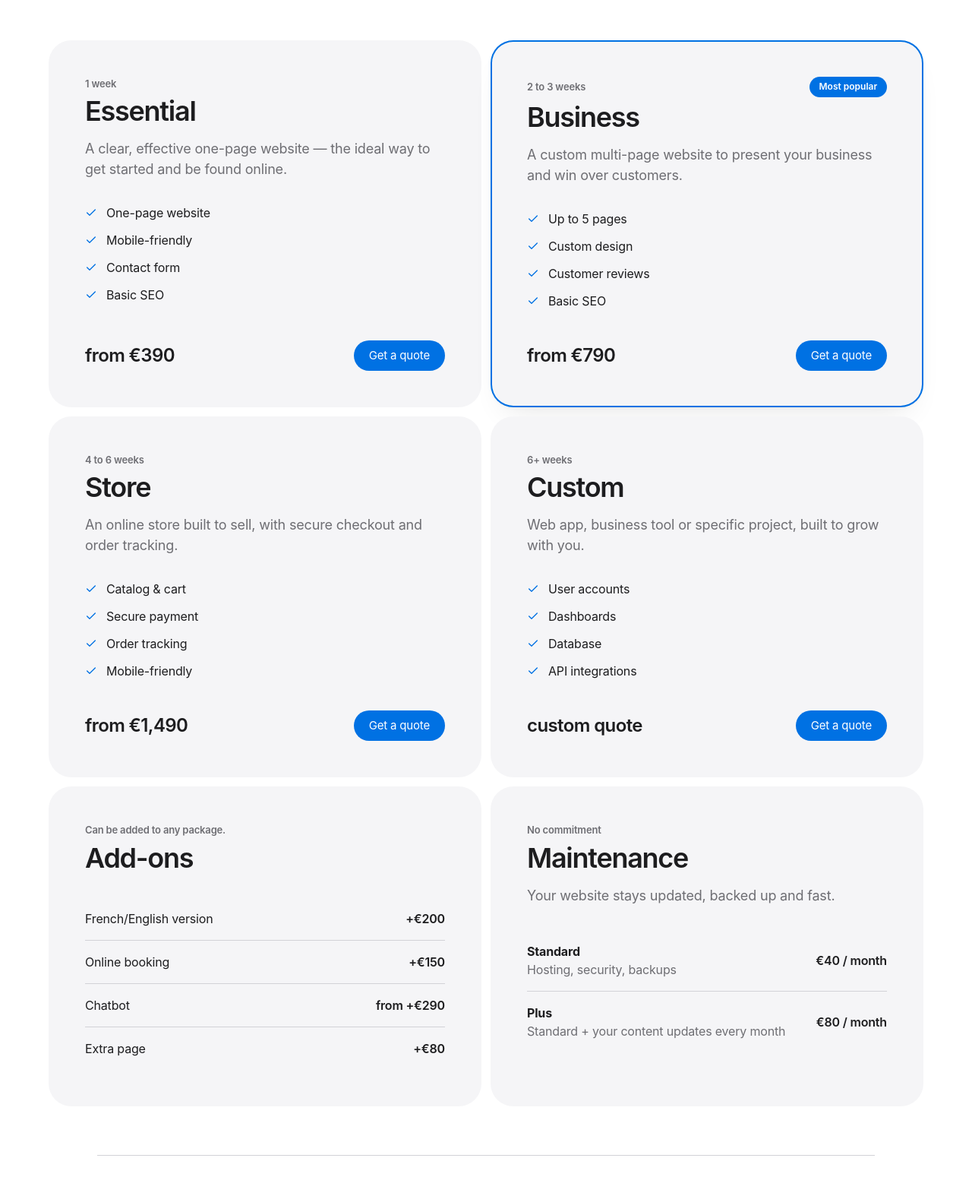
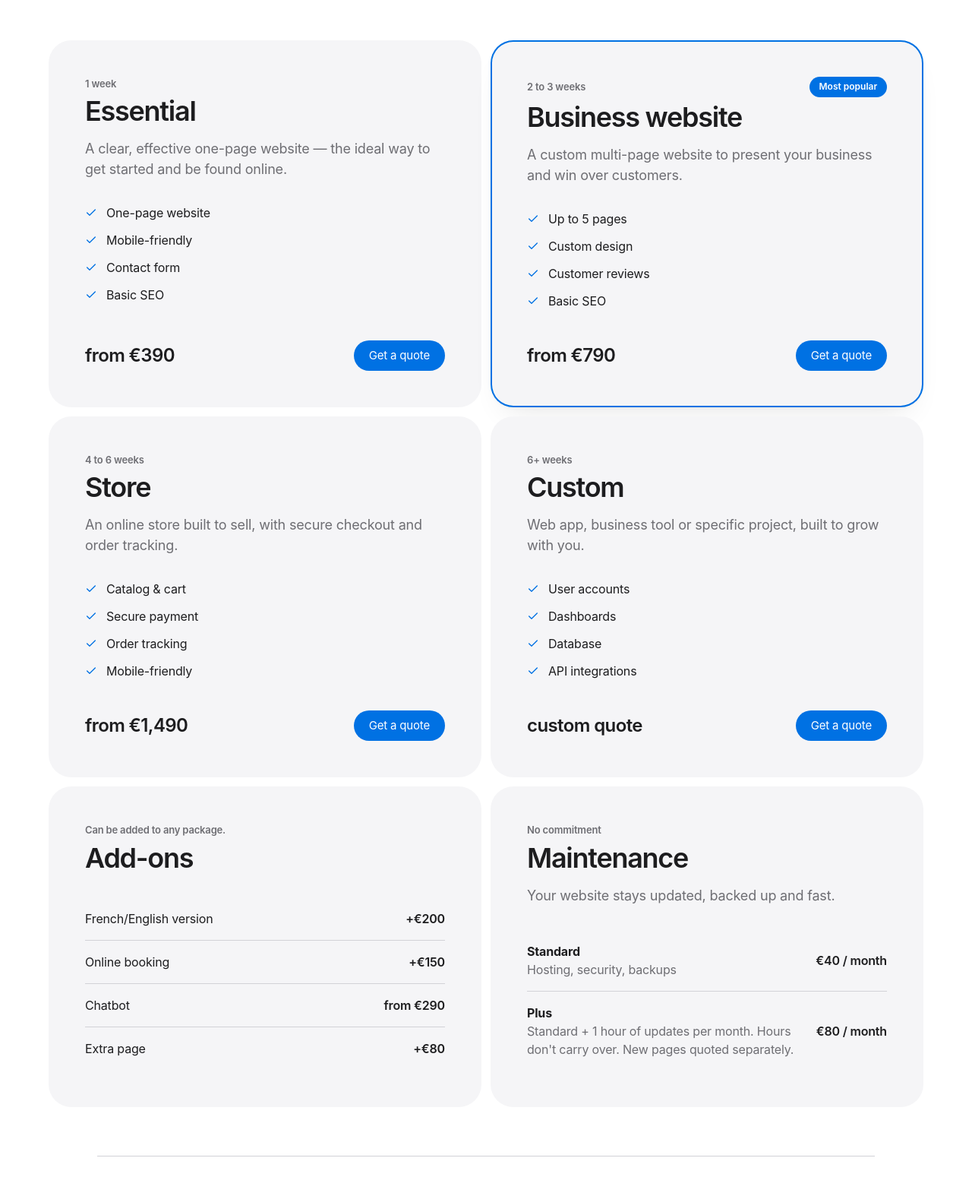
Before and after one commit to asborion/ASBORION-site, a plain HTML site: page en/services.html in a window 1280 px wide. Shown: the part 394-1968 px from the top of the page at 76% size. Drawn offline with Linux system fonts and the light colour scheme.

Commit message:
Tarifs : précisions maintenance, prix Chatbot et nom Business website (FR/EN)
- Maintenance Plus : 1 h de modifications par mois, heures non cumulables,
  nouvelles pages sur devis
- Accueil : tuile Maintenance « chaque mois » au lieu de « au quotidien »
- Option Chatbot : « à partir de 290 € » au lieu de « dès +290 € »
- EN : formule Vitrine nommée « Business website » partout
- Suppression de l'image inutilisée hero-laptop.jpg

Co-Authored-By: Claude Opus 5.5 <noreply@anthropic.com>

```diff
--- a/en/services.html
+++ b/en/services.html
@@ -5,10 +5,10 @@
 <meta charset="utf-8"/>
 <meta content="width=device-width, initial-scale=1" name="viewport"/>
 <title>Services &amp; pricing — ASBORION</title>
-<meta content="Essential, Business and Store packages, custom projects, add-ons and maintenance: clear pricing from ASBORION." name="description"/>
+<meta content="Essential, Business website and Store packages, custom projects, add-ons and maintenance: clear pricing from ASBORION." name="description"/>
 <meta content="ASBORION" name="author"/>
 <meta content="Services &amp; pricing — ASBORION" property="og:title"/>
-<meta content="Essential, Business and Store packages, custom projects, add-ons and maintenance: clear pricing from ASBORION." property="og:description"/>
+<meta content="Essential, Business website and Store packages, custom projects, add-ons and maintenance: clear pricing from ASBORION." property="og:description"/>
 <meta content="website" property="og:type"/>
 <meta content="https://www.asborion.com/images/og-image.jpg" property="og:image"/>
 <meta content="summary_large_image" name="twitter:card"/>
@@ -65,7 +65,7 @@
           </article>
           <article class="tile service-card reveal service-card--featured">
             <div class="service-card__top"><p class="eyebrow">2 to 3 weeks</p><span class="badge">Most popular</span></div>
-            <h2 class="headline">Business</h2>
+            <h2 class="headline">Business website</h2>
             <p class="service-card__desc">A custom multi-page website to present your business and win over customers.</p>
             <ul class="checklist">
               <li><svg class="icon" viewBox="0 0 24 24" fill="none" stroke="currentColor" stroke-width="2" stroke-linecap="round" stroke-linejoin="round" aria-hidden="true"><path d="M20 6 9 17l-5-5" /></svg> Up to 5 pages</li>
@@ -114,7 +114,7 @@
             <ul class="price-list">
               <li><span>French/English version</span><span class="price-list__price">+€200</span></li>
               <li><span>Online booking</span><span class="price-list__price">+€150</span></li>
-              <li><span>Chatbot</span><span class="price-list__price">from +€290</span></li>
+              <li><span>Chatbot</span><span class="price-list__price">from €290</span></li>
               <li><span>Extra page</span><span class="price-list__price">+€80</span></li>
             </ul>
           </article>
@@ -124,7 +124,7 @@
             <p class="service-card__desc">Your website stays updated, backed up and fast.</p>
             <ul class="price-list">
               <li><span><strong>Standard</strong><br><span class="muted">Hosting, security, backups</span></span><span class="price-list__price">€40 / month</span></li>
-              <li><span><strong>Plus</strong><br><span class="muted">Standard + your content updates every month</span></span><span class="price-list__price">€80 / month</span></li>
+              <li><span><strong>Plus</strong><br><span class="muted">Standard + 1 hour of updates per month. Hours don't carry over. New pages quoted separately.</span></span><span class="price-list__price">€80 / month</span></li>
             </ul>
           </article>
         </div>
```
Also changed, not shown: en/index.html (+1 -1 lines), index.html (+1 -1 lines), services.html (+2 -2 lines), images/hero-laptop.jpg (deleted).
